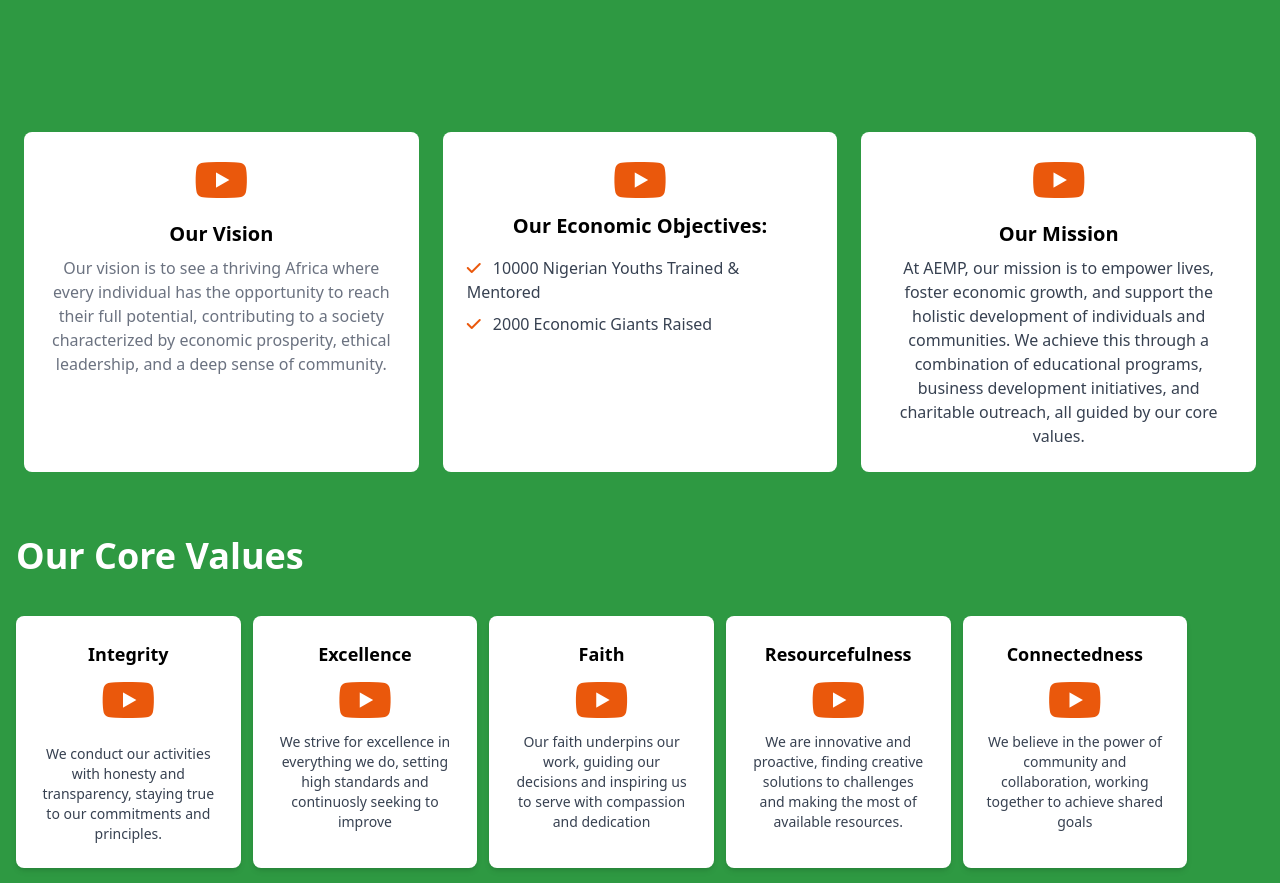
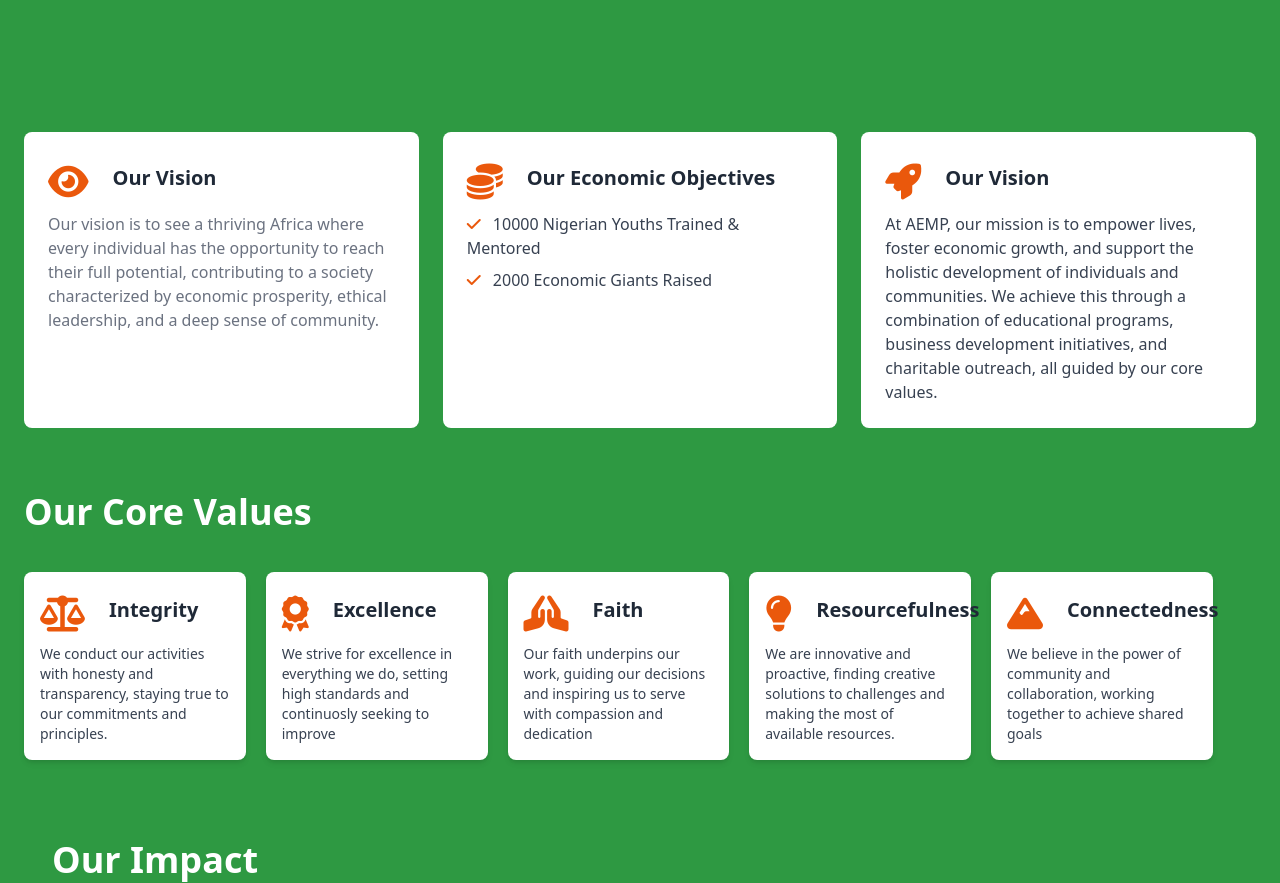
Before and after one commit to Bigtanx/AEMP-WEBSITE, a website: page public/aboutus.html in a window 1280 px wide. Shown: the part 660-1543 px from the top of the page. Drawn offline with Linux system fonts and the light colour scheme.

Commit message:
Updated and aligned all text to left

```diff
--- a/public/aboutus.html
+++ b/public/aboutus.html
@@ -69,7 +69,7 @@
               <a
                 href="joinus.html"
                 class="nav-link hover:bg-brightOrange px-3 py-2 rounded-md hover:text-white"
-                >Join Us</a
+                >Join Us Today</a
               >
             </li>
             <li>
@@ -109,7 +109,7 @@
           <a
             href="joinus.html"
             class="nav-link block px-4 py-2 hover:bg-brightOrange hover:text-white rounded-md"
-            >Join Us</a
+            >Join Us Today</a
           >
           <a
             href="blog.html"
@@ -165,7 +165,7 @@
           <a
             href="https://www.youtube.com"
             target="_blank"
-            class="inline-block bg-orange-600 text-white font-semibold px-6 py-3 rounded-md hover:bg-[#2e9942] transition"
+            class="inline-block bg-orange-600 text-white font-semibold px-6 py-3 rounded-md hover:bg-[#2e9942] hover: transition"
           >
             Learn More
           </a>
@@ -178,9 +178,12 @@
       class="flex flex-col md:flex-row justify-center gap-6 p-6 bg-[#2e9942]"
     >
       <!-- Vision Card -->
-      <div class="bg-white p-6 rounded-lg text-center w-full md:w-1/3">
-        <i class="fab fa-youtube text-5xl font-bold text-orange-600 mb-4"></i>
-        <h4 class="text-xl font-semibold mb-2">Our Vision</h4>
+      <div class="bg-white p-6 rounded-lg text-left w-full md:w-1/3">
+        <div class="flex items-center space-x-6 mt-2 mb-3">
+          <i class="fas fa-eye text-orange-600 text-4xl"></i>
+          <h3 class="text-xl font-semibold text-gray-800 mb-2">Our Vision</h3>
+        </div>
+
         <p class="text-gray-500">
           Our vision is to see a thriving Africa where every individual has the
           opportunity to reach their full potential, contributing to a society
@@ -192,9 +195,11 @@
       <!-- Economic Objectives Card -->
       <div class="bg-white p-6 rounded-lg w-full md:w-1/3">
         <!-- Centered icon and heading -->
-        <div class="text-center mb-4">
-          <i class="fab fa-youtube text-5xl font-bold text-orange-600"></i>
-          <h4 class="text-xl font-semibold mt-2">Our Economic Objectives:</h4>
+        <div class="flex items-center space-x-6 mt-2 mb-3">
+          <i class="fas fa-coins text-orange-600 text-4xl"></i>
+          <h3 class="text-xl font-semibold text-gray-800 mb-2">
+            Our Economic Objectives
+          </h3>
         </div>
 
         <!-- Left-aligned paragraph content -->
@@ -211,9 +216,12 @@
       </div>
 
       <!-- Mission Card -->
-      <div class="bg-white p-6 rounded-lg text-center w-full md:w-1/3">
-        <i class="fab fa-youtube text-5xl font-bold text-orange-600 mb-4"></i>
-        <h4 class="text-xl font-semibold mb-2">Our Mission</h4>
+      <div class="bg-white p-6 rounded-lg text-left w-full md:w-1/3">
+        <div class="flex items-center space-x-6 mt-2 mb-3">
+          <i class="fas fa-rocket text-orange-600 text-4xl"></i>
+          <h3 class="text-xl font-semibold text-gray-800 mb-2">Our Vision</h3>
+        </div>
+
         <p class="text-gray-700">
           At AEMP, our mission is to empower lives, foster economic growth, and
           support the holistic development of individuals and communities. We
@@ -227,12 +235,12 @@
     <!-- OUR CORE VALUES SECTIONS -->
 
     <section
-      class="flex flex-col items-center justify-center bg-[#2e9942] py-10 px-4"
+      class="flex flex-col items-center justify-center bg-[#2e9942] py-10 px-6"
     >
       <!-- Card Wrapper -->
-      <div class="w-full max-w-7xl">
+      <div class="w-full max-w-8xl">
         <!-- Heading & Paragraph at the top of the card -->
-        <div class="text-center mb-10">
+        <div class="text-center mb-10 pr-5">
           <h2 class="text-4xl font-bold text-white text-left mb-4">
             Our Core Values
           </h2>
@@ -242,12 +250,14 @@
         <div class="flex flex-wrap gap-3">
           <!-- Card 1 -->
           <div
-            class="bg-white p-6 rounded-lg shadow-md text-center w-full sm:w-[48%] lg:w-[18%]"
+            class="bg-white p-4 rounded-lg shadow-md text-left w-full sm:w-[48%] lg:w-[18%] mr-2"
           >
-            <h4 class="text-lg font-semibold mb-2">Integrity</h4>
-            <i
-              class="fab fa-youtube text-5xl font-bold text-orange-600 mb-2"
-            ></i>
+            <div class="flex items-center space-x-6 mt-2 mb-3">
+              <i class="fas fa-balance-scale text-orange-600 text-4xl"></i>
+              <h3 class="text-xl font-semibold text-gray-800 mb-2">
+                Integrity
+              </h3>
+            </div>
             <p class="text-gray-700 text-sm mt-3">
               We conduct our activities with honesty and transparency, staying
               true to our commitments and principles.
@@ -256,12 +266,14 @@
 
           <!-- Card 2 -->
           <div
-            class="bg-white p-6 rounded-lg shadow-md text-center w-full sm:w-[48%] lg:w-[18%]"
+            class="bg-white p-4 rounded-lg shadow-md text-left w-full sm:w-[48%] lg:w-[18%] mr-2"
           >
-            <h4 class="text-lg font-semibold mb-2">Excellence</h4>
-            <i
-              class="fab fa-youtube text-5xl font-bold text-orange-600 mb-2"
-            ></i>
+            <div class="flex items-center space-x-6 mt-2 mb-3">
+              <i class="fas fa-award text-orange-600 text-4xl"></i>
+              <h3 class="text-xl font-semibold text-gray-800 mb-2">
+                Excellence
+              </h3>
+            </div>
             <p class="text-gray-700 text-sm">
               We strive for excellence in everything we do, setting high
               standards and continuosly seeking to improve
@@ -270,12 +282,12 @@
 
           <!-- Card 3 -->
           <div
-            class="bg-white p-6 rounded-lg shadow-md text-center w-full sm:w-[48%] lg:w-[18%]"
+            class="bg-white p-4 rounded-lg shadow-md text-left w-full sm:w-[48%] lg:w-[18%] mr-2"
           >
-            <h4 class="text-lg font-semibold mb-2">Faith</h4>
-            <i
-              class="fab fa-youtube text-5xl font-bold text-orange-600 mb-2"
-            ></i>
+            <div class="flex items-center space-x-6 mt-2 mb-3">
+              <i class="fas fa-praying-hands text-orange-600 text-4xl"></i>
+              <h3 class="text-xl font-semibold text-gray-800 mb-2">Faith</h3>
+            </div>
             <p class="text-gray-700 text-sm">
               Our faith underpins our work, guiding our decisions and inspiring
               us to serve with compassion and dedication
@@ -284,12 +296,14 @@
 
           <!-- Card 4 -->
           <div
-            class="bg-white p-6 rounded-lg shadow-md text-center w-full sm:w-[48%] lg:w-[18%]"
+            class="bg-white p-4 rounded-lg shadow-md text-left w-full sm:w-[48%] lg:w-[18%] mr-2"
           >
-            <h4 class="text-lg font-semibold mb-2">Resourcefulness</h4>
-            <i
-              class="fab fa-youtube text-5xl font-bold text-orange-600 mb-2"
-            ></i>
+            <div class="flex items-center space-x-6 mt-2 mb-3">
+              <i class="fas fa-lightbulb text-orange-600 text-4xl"></i>
+              <h3 class="text-xl font-semibold text-gray-800 mb-2">
+                Resourcefulness
+              </h3>
+            </div>
             <p class="text-gray-700 text-sm">
               We are innovative and proactive, finding creative solutions to
               challenges and making the most of available resources.
@@ -298,12 +312,14 @@
 
           <!-- Card 5 -->
           <div
-            class="bg-white p-6 rounded-lg shadow-md text-center w-full sm:w-[48%] lg:w-[18%]"
+            class="bg-white p-4 rounded-lg shadow-md text-left w-full sm:w-[48%] lg:w-[18%]"
           >
-            <h4 class="text-lg font-semibold mb-2">Connectedness</h4>
-            <i
-              class="fab fa-youtube text-5xl font-bold text-orange-600 mb-2"
-            ></i>
+            <div class="flex items-center space-x-6 mt-2 mb-3">
+              <i class="fas fa-mountain text-orange-600 text-4xl"></i>
+              <h3 class="text-xl font-semibold text-gray-800 mb-2">
+                Connectedness
+              </h3>
+            </div>
             <p class="text-gray-700 text-sm">
               We believe in the power of community and collaboration, working
               together to achieve shared goals
@@ -495,7 +511,7 @@
       <!-- 3 cards -->
       <div class="grid grid-cols-1 sm:grid-cols-2 lg:grid-cols-3 gap-5 mt-5">
         <!-- Partner Card 1 -->
-        <div class="p-6 bg-white rounded-sm shadow text-center mt-5">
+        <div class="p-6 bg-white rounded-sm shadow text-left mt-5">
           <h3 class="text-xl font-semibold text-gray-800 mb-2">
             Promote New Technologies
           </h3>
@@ -506,7 +522,7 @@
         </div>
 
         <!-- Partner Card 2 -->
-        <div class="p-6 bg-white rounded-sm shadow text-center mt-5">
+        <div class="p-6 bg-white rounded-sm shadow text-left mt-5">
           <h3 class="text-xl font-semibold text-gray-800 mb-2">
             Empower Entreprenuers
           </h3>
@@ -517,7 +533,7 @@
         </div>
 
         <!-- Partner Card 3 -->
-        <div class="p-6 bg-white rounded-sm shadow text-center mt-5">
+        <div class="p-6 bg-white rounded-sm shadow text-left mt-5">
           <h3 class="text-xl font-semibold text-gray-800 mb-2">
             Foster Collaboration
           </h3>
@@ -625,7 +641,7 @@
               <i class="fab fa-linkedin"></i>
             </a>
             <a
-              href="https://chat.whatsapp.com/GzVy8q1bO4wHLeKYsWMZZq"
+              href="https://wa.me/2347069275316"
               target="_blank"
               rel="noopener noreferrer"
             >
```
Also changed, not shown: public/blog.html (+1 -1 lines), public/contact.html (+1 -1 lines), public/index.html (+38 -37 lines), public/joinus.html (+2 -2 lines), public/programs.html (+11 -5 lines), public/styles/style.css, 1 other file.
